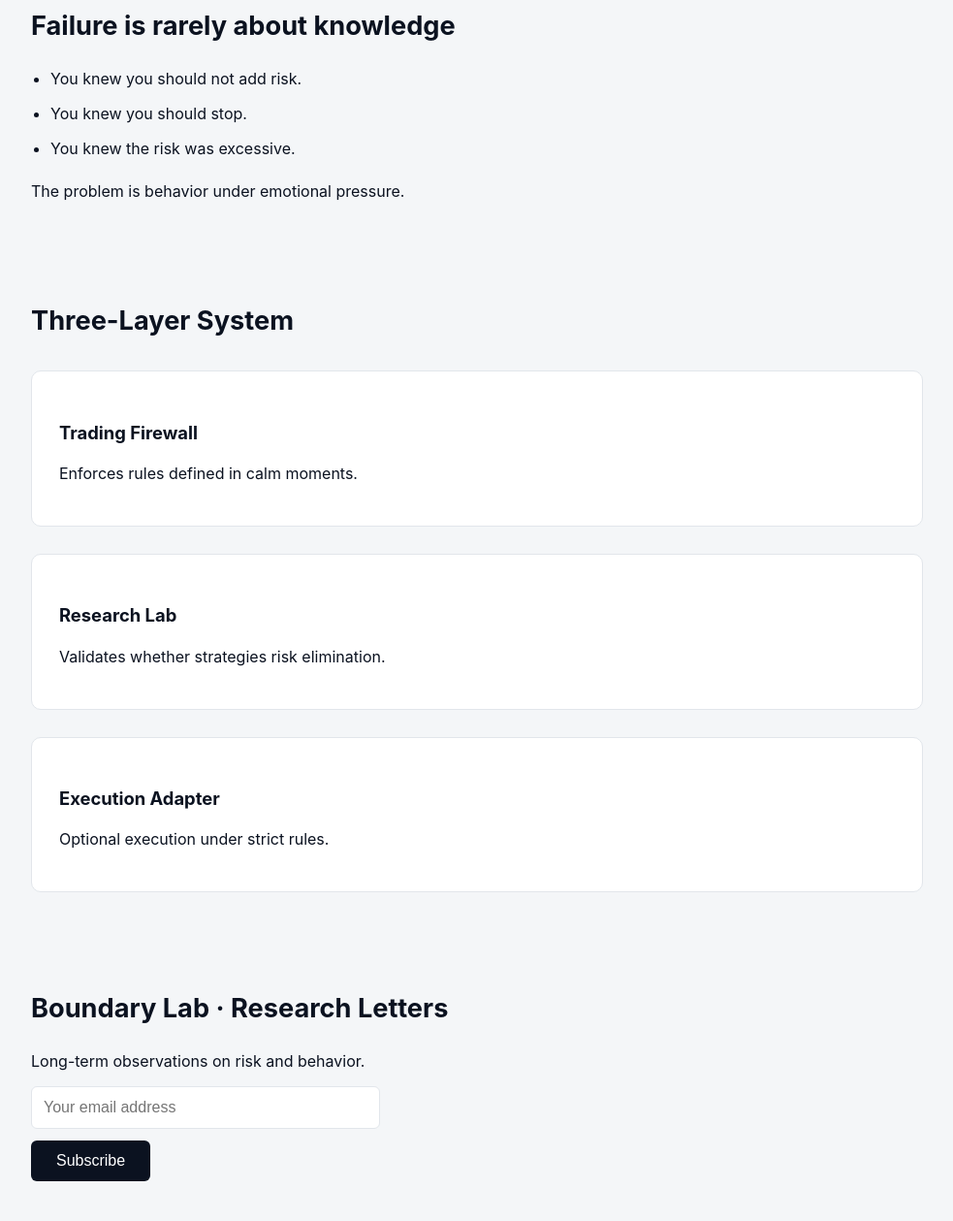
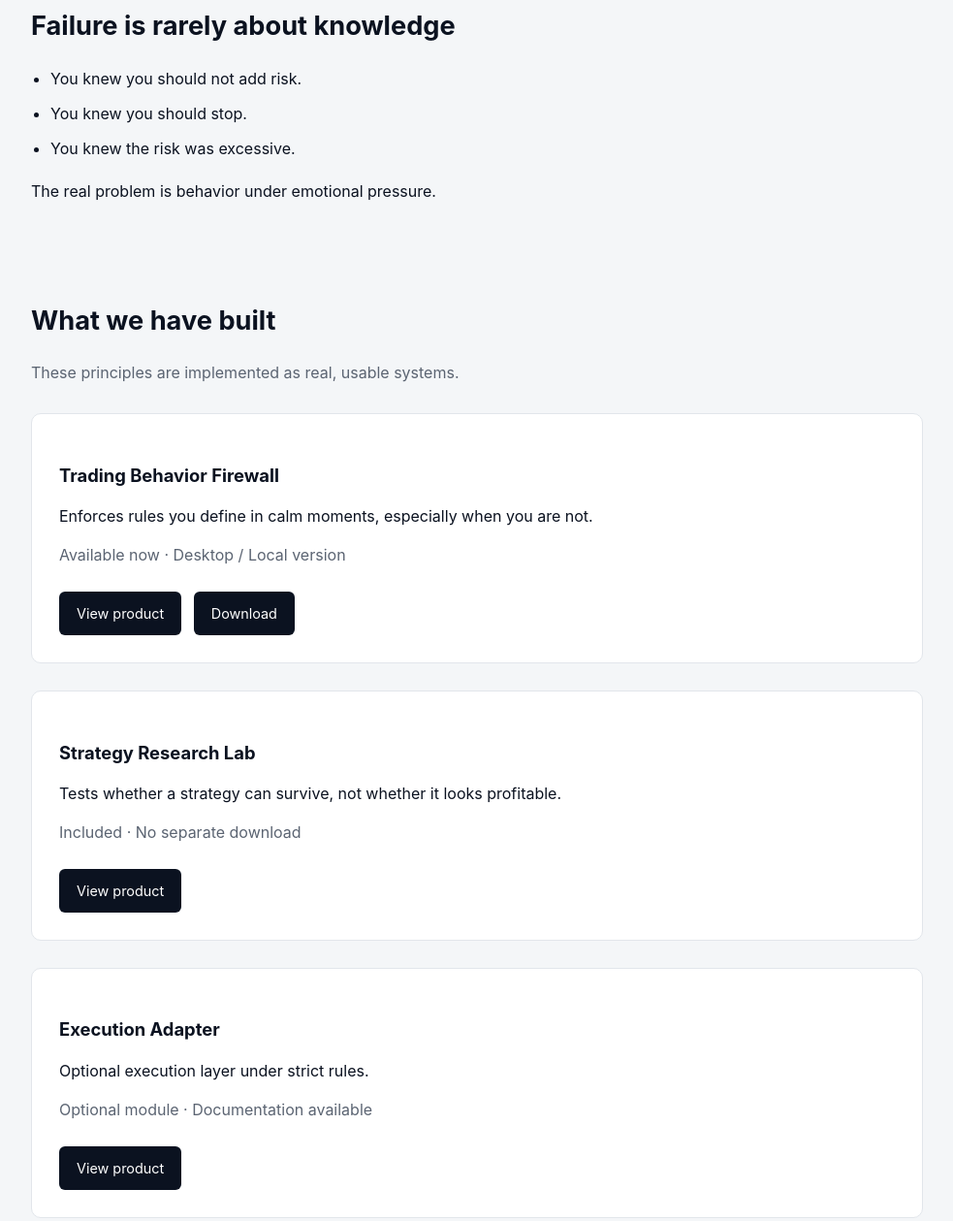
Before and after one commit to fzjbsy/boundary-lab, a plain HTML site: page index.html in a window 1280 px wide. Shown: the part 562-1821 px from the top of the page at 97% size, without its empty margins (148-1131 px from the left). Drawn offline with Linux system fonts and the light colour scheme.

Commit message:
Add files via upload

```diff
--- a/index.html
+++ b/index.html
@@ -8,10 +8,6 @@
 <meta name="description" content="Boundary Lab is a decision safety infrastructure company. We protect long-term rationality through rules.">
 
 <style>
-/* ======================
-   Theme Variables
-====================== */
-
 :root {
   --bg-main: #f4f6f8;
   --bg-card: #ffffff;
@@ -21,7 +17,6 @@
   --border: #e2e6eb;
 }
 
-/* Dark Theme */
 [data-theme="dark"] {
   --bg-main: #0b1220;
   --bg-card: #111827;
@@ -31,7 +26,6 @@
   --border: #1f2933;
 }
 
-/* Paper Theme */
 [data-theme="paper"] {
   --bg-main: #fbf7f2;
   --bg-card: #ffffff;
@@ -40,10 +34,6 @@
   --text-muted: #6b5e53;
   --border: #e5dccc;
 }
-
-/* ======================
-   Base Styles
-====================== */
 
 * { box-sizing: border-box; }
 
@@ -89,7 +79,7 @@ li { margin: 8px 0; }
   top: 18px;
   right: 24px;
   display: flex;
-  gap: 14px;
+  gap: 12px;
   font-size: 0.85rem;
 }
 
@@ -111,12 +101,16 @@ li { margin: 8px 0; }
   margin-top: 28px;
 }
 
-footer {
-  margin-top: 120px;
-  padding-top: 32px;
-  border-top: 1px solid var(--border);
+a.btn {
+  display: inline-block;
+  margin-top: 12px;
+  margin-right: 8px;
+  padding: 10px 18px;
+  border-radius: 6px;
+  background: var(--bg-dark);
+  color: #fff;
+  text-decoration: none;
   font-size: 0.9rem;
-  color: var(--text-muted);
 }
 
 input[type="email"] {
@@ -141,6 +135,14 @@ button {
   cursor: pointer;
 }
 
+footer {
+  margin-top: 120px;
+  padding-top: 32px;
+  border-top: 1px solid var(--border);
+  font-size: 0.9rem;
+  color: var(--text-muted);
+}
+
 @media (max-width: 600px) {
   h1 { font-size: 2rem; }
   h2 { font-size: 1.4rem; }
@@ -156,26 +158,19 @@ button {
 
 <section class="hero">
   <div class="controls">
-    <!-- Language -->
     <span data-lang="zh">中文</span>
     <span data-lang="en" class="active">EN</span>
     <span data-lang="ja">日本語</span>
     |
-    <!-- Theme -->
     <span data-theme-btn="light" class="active">Light</span>
     <span data-theme-btn="dark">Dark</span>
     <span data-theme-btn="paper">Paper</span>
   </div>
 
-  <p class="muted" data-i18n="company">Boundary Lab · Decision Safety Infrastructure</p>
-  <h1 data-i18n="title">Decision Safety Infrastructure</h1>
-  <p class="muted" data-i18n="subtitle">
-    Not a trading tool · No strategies · No profit promises
-  </p>
-  <p data-i18n="hero">
-    We protect long-term rationality<br/>
-    in high-risk environments.
-  </p>
+  <p class="muted" data-i18n="company"></p>
+  <h1 data-i18n="title"></h1>
+  <p class="muted" data-i18n="subtitle"></p>
+  <p data-i18n="hero"></p>
 </section>
 
 <section>
@@ -189,21 +184,29 @@ button {
 </section>
 
 <section>
-  <h2 data-i18n="product_title"></h2>
+  <h2 data-i18n="product_entry_title"></h2>
+  <p class="muted" data-i18n="product_entry_desc"></p>
 
   <div class="card">
     <h3 data-i18n="fw_title"></h3>
     <p data-i18n="fw_desc"></p>
+    <p class="muted" data-i18n="fw_status"></p>
+    <a class="btn" href="firewall.html" data-i18n="btn_view"></a>
+    <a class="btn" href="download/firewall.zip" data-i18n="btn_download"></a>
   </div>
 
   <div class="card">
     <h3 data-i18n="rl_title"></h3>
     <p data-i18n="rl_desc"></p>
+    <p class="muted" data-i18n="rl_status"></p>
+    <a class="btn" href="research.html" data-i18n="btn_view"></a>
   </div>
 
   <div class="card">
     <h3 data-i18n="ex_title"></h3>
     <p data-i18n="ex_desc"></p>
+    <p class="muted" data-i18n="ex_status"></p>
+    <a class="btn" href="execution.html" data-i18n="btn_view"></a>
   </div>
 </section>
 
@@ -222,9 +225,6 @@ button {
 </main>
 
 <script>
-/* ======================
-   Language
-====================== */
 const i18n = {
   en: {
     company: "Boundary Lab · Decision Safety Infrastructure",
@@ -235,14 +235,20 @@ const i18n = {
     p1: "You knew you should not add risk.",
     p2: "You knew you should stop.",
     p3: "You knew the risk was excessive.",
-    problem_summary: "The problem is behavior under emotional pressure.",
-    product_title: "Three-Layer System",
-    fw_title: "Trading Firewall",
-    fw_desc: "Enforces rules defined in calm moments.",
-    rl_title: "Research Lab",
-    rl_desc: "Validates whether strategies risk elimination.",
+    problem_summary: "The real problem is behavior under emotional pressure.",
+    product_entry_title: "What we have built",
+    product_entry_desc: "These principles are implemented as real, usable systems.",
+    fw_title: "Trading Behavior Firewall",
+    fw_desc: "Enforces rules you define in calm moments, especially when you are not.",
+    fw_status: "Available now · Desktop / Local version",
+    rl_title: "Strategy Research Lab",
+    rl_desc: "Tests whether a strategy can survive, not whether it looks profitable.",
+    rl_status: "Included · No separate download",
     ex_title: "Execution Adapter",
-    ex_desc: "Optional execution under strict rules.",
+    ex_desc: "Optional execution layer under strict rules.",
+    ex_status: "Optional module · Documentation available",
+    btn_view: "View product",
+    btn_download: "Download",
     mail_title: "Boundary Lab · Research Letters",
     mail_desc: "Long-term observations on risk and behavior.",
     mail_ph: "Your email address",
@@ -259,13 +265,19 @@ const i18n = {
     p2: "明知道该停手",
     p3: "明知道风险过大",
     problem_summary: "真正的问题是情绪下的行为。",
-    product_title: "三层系统结构",
-    fw_title: "交易防火墙",
-    fw_desc: "强制执行你在冷静时设定的规则。",
+    product_entry_title: "我们已经做成了什么",
+    product_entry_desc: "这些原则已经被实现为可以直接使用的软件。",
+    fw_title: "交易行为防火墙",
+    fw_desc: "在你失控时，强制执行你冷静时设定的规则。",
+    fw_status: "已可使用 · 本地 / 桌面版本",
     rl_title: "策略研究工具",
     rl_desc: "验证策略是否可能导致出局。",
+    rl_status: "包含在系统中 · 无单独下载",
     ex_title: "执行接口",
     ex_desc: "在规则前提下减少执行失误。",
+    ex_status: "可选模块 · 提供文档",
+    btn_view: "查看产品",
+    btn_download: "下载",
     mail_title: "Boundary Lab · 长期研究邮件",
     mail_desc: "分享真实风险路径与行为案例。",
     mail_ph: "你的邮箱地址",
@@ -278,17 +290,23 @@ const i18n = {
     subtitle: "取引ツールではありません · 利益保証なし",
     hero: "高リスク環境で<br/>長期的理性を守る。",
     problem_title: "失敗は知識不足ではない",
-    p1: "リスクを増やすべきでなかった",
+    p1: "リスクを増やすべきではなかった",
     p2: "止めるべきだった",
     p3: "危険すぎたと分かっていた",
-    problem_summary: "感情下の行動が問題です。",
-    product_title: "三層システム",
+    problem_summary: "問題は感情下の行動です。",
+    product_entry_title: "構築済みの製品",
+    product_entry_desc: "原則は実際に使えるシステムとして実装されています。",
     fw_title: "トレーディング・ファイアウォール",
     fw_desc: "冷静な時に決めたルールを強制。",
+    fw_status: "利用可能 · ローカル版",
     rl_title: "リサーチラボ",
-    rl_desc: "致命的戦略を検証。",
+    rl_desc: "戦略が致命的かを検証。",
+    rl_status: "同梱 · 個別配布なし",
     ex_title: "実行アダプター",
     ex_desc: "厳格なルール下の実行。",
+    ex_status: "オプション · ドキュメント提供",
+    btn_view: "詳細を見る",
+    btn_download: "ダウンロード",
     mail_title: "Boundary Lab · 研究レター",
     mail_desc: "誇張なしの長期考察。",
     mail_ph: "メールアドレス",
@@ -310,9 +328,6 @@ function setLang(lang) {
   localStorage.setItem("lang", lang);
 }
 
-/* ======================
-   Theme
-====================== */
 function setTheme(theme) {
   document.body.setAttribute("data-theme", theme);
   document.querySelectorAll("[data-theme-btn]").forEach(el => {
@@ -324,7 +339,6 @@ function setTheme(theme) {
 document.querySelectorAll("[data-lang]").forEach(el =>
   el.onclick = () => setLang(el.dataset.lang)
 );
-
 document.querySelectorAll("[data-theme-btn]").forEach(el =>
   el.onclick = () => setTheme(el.dataset.themeBtn)
 );
```
